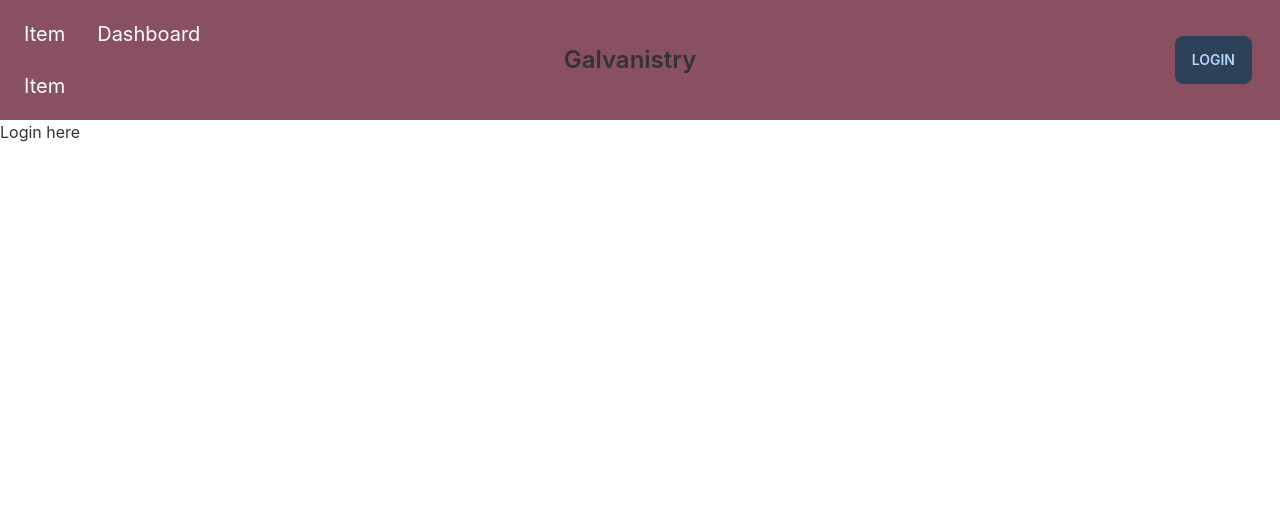
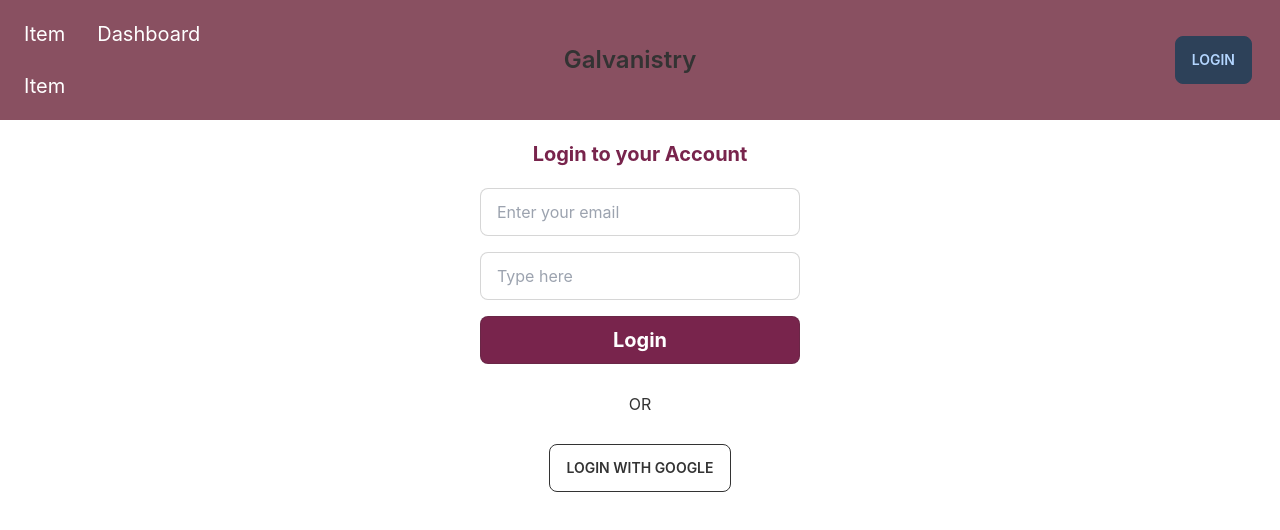
Before and after one commit to KsKarim7/Galvanistry, a React (Create React App) app: page /login in a window 1280 px wide. Shown: the top 530 px of the page. Built offline with nearby package versions, Linux system fonts and the light colour scheme.

Commit message:
login route implemented

```diff
--- a/package.json
+++ b/package.json
@@ -6,8 +6,10 @@
     "@testing-library/jest-dom": "^5.16.4",
     "@testing-library/react": "^13.2.0",
     "@testing-library/user-event": "^13.5.0",
+    "bootstrap": "^5.1.3",
     "daisyui": "^2.15.0",
     "react": "^18.1.0",
+    "react-bootstrap": "^2.4.0",
     "react-dom": "^18.1.0",
     "react-firebase-hooks": "^5.0.3",
     "react-hook-form": "^7.31.2",
--- a/src/Pages/Login/Login.js
+++ b/src/Pages/Login/Login.js
@@ -1,9 +1,61 @@
-import React from 'react';
+import React, { useState } from 'react';
+import { useSignInWithEmailAndPassword, useSignInWithGoogle } from 'react-firebase-hooks/auth';
+import { useNavigate } from 'react-router-dom';
+import auth from '../../firebase.init';
+import Loading from '../Shared/Loading/Loading';
+
 
 const Login = () => {
+    const [email, setEmail] = useState('');
+    const [password, setPassword] = useState('');
+    const navigate = useNavigate()
+
+    const [
+        signInWithEmailAndPassword,
+        user,
+        loading,
+        error,
+    ] = useSignInWithEmailAndPassword(auth);
+
+    const [signInWithGoogle, gUser, gLoading, gError] = useSignInWithGoogle(auth);
+    // const [token] = useToken(user || gUser)
+
+    const handleLogin = async e => {
+        e.preventDefault();
+        await signInWithEmailAndPassword(email, password);
+        console.log('user logged in')
+    }
+
+    const handleEmailBlur = e => {
+        setEmail(e.target.value);
+    }
+    const handlePasswordBlur = e => {
+        setPassword(e.target.value);
+    }
+
+    let loginError;
+    if (error || gError) {
+        loginError = <p className='text-red-500'><small>{error.message || gError?.message}</small></p>
+    }
+    if (loading || gLoading) {
+        return <Loading></Loading>
+    }
+    // if (token) {
+    //     navigate('/')
+    // }
+
     return (
         <div>
-            <h2>Login here</h2>
+            <h3 class="text-xl text-secondary text-ellipsis text-center my-5 font-bold">Login to your Account</h3>
+            <form onSubmit={handleLogin} action="" className='justify-items-center gap-4 grid grid-cols-1 '>
+                <input onBlur={handleEmailBlur} type="email" placeholder="Enter your email " class="input input-bordered w-full max-w-xs" />
+                <input onBlur={handlePasswordBlur} type="password" placeholder="Type here" class="input input-bordered w-full max-w-xs" />
+                {loginError}
+                <input type="submit" value='Login' class="input input-bordered bg-secondary text-white font-bold text-xl w-full max-w-xs" />
+                {/* <button className='btn btn-secondary  text-white font-bold text-xl w-full max-w-xs'>Login</button> */}
+                <div className='divider'>OR</div>
+                <button onClick={() => signInWithGoogle()} className='btn btn-outline'>Login with Google</button>
+            </form>
         </div>
     );
 };
--- a/src/Pages/Login/SignUp.js
+++ b/src/Pages/Login/SignUp.js
@@ -3,6 +3,8 @@ import { useNavigate } from 'react-router-dom';
 import { useCreateUserWithEmailAndPassword, useSignInWithGoogle, useUpdateProfile } from 'react-firebase-hooks/auth';
 import auth from '../../firebase.init'
 import Loading from '../Shared/Loading/Loading';
+import { Form } from 'react-bootstrap';
+
 
 
 
@@ -27,11 +29,12 @@ const SignUp = () => {
     const [confirmPassword, setConfirmPassword] = useState('');
     const [name, setName] = useState('');
     const [error, setError] = useState('');
+    const [agree, setAgree] = useState(false);
 
 
 
     // if (token) {
-    //     navigate('/dashboard')
+    //     navigate('/')
     // }
 
     if (loading || updating || gLoading) {
@@ -62,7 +65,7 @@ const SignUp = () => {
         e.preventDefault();
 
         if (password !== confirmPassword) {
-            setError('Passwords do not match, type passwords correctly!')
+            setError('Passwords do not match each other, type them correctly!')
             return;
         }
         if (password.length < 6) {
@@ -76,11 +79,15 @@ const SignUp = () => {
             <h3 className="text-xl text-secondary text-ellipsis text-center my-5 font-bold">Sign Up to your Account</h3>
             <form onSubmit={handleFormSubmit} action="" className='justify-items-center gap-4 grid grid-cols-1 '>
                 <input onBlur={handleNameBlur} type="text" placeholder="Enter Your Name" className="input input-bordered w-full max-w-xs" />
-                <input onBlur={handleEmailBlur} type="email" placeholder="Enter Your Email" className="input input-bordered w-full max-w-xs" />
-                <input type="password" onBlur={handlePasswordBlur} placeholder="Enter your password" className="input input-bordered w-full max-w-xs" />
-                <input onBlur={handleConfirmPasswordBlur} type="password" placeholder="Confirm your password" className="input input-bordered w-full max-w-xs" />
+                <input onBlur={handleEmailBlur} type="email" placeholder="Enter Your Email" className="input input-bordered w-full max-w-xs" required />
+                <input type="password" onBlur={handlePasswordBlur} placeholder="Enter your password" className="input input-bordered w-full max-w-xs" required />
+                <input onBlur={handleConfirmPasswordBlur} type="password" placeholder="Confirm your password" className="input input-bordered w-full max-w-xs" required />
                 {signUpError}
-                <input type="submit" value='Sign Up' className="input input-bordered bg-secondary text-white font-bold text-xl w-full max-w-xs" />
+                <Form.Group onClick={() => setAgree(!agree)} className="" controlId="formBasicCheckbox">
+                    <Form.Check className={agree ? 'text-primary' : 'text-red-500'} type="checkbox" label="  Accept all terms and conditions" required />
+                </Form.Group>
+                <input
+                    type="submit" value='Sign Up' className="input input-bordered bg-secondary text-white font-bold text-xl w-full max-w-xs" />
                 <div className='divider'>OR</div>
                 <button onClick={() => signInWithGoogle()} className='btn btn-outline'>Login with Google</button>
             </form>
```
Also changed, not shown: 1 other file (tests, documents, lock files or other folders).
